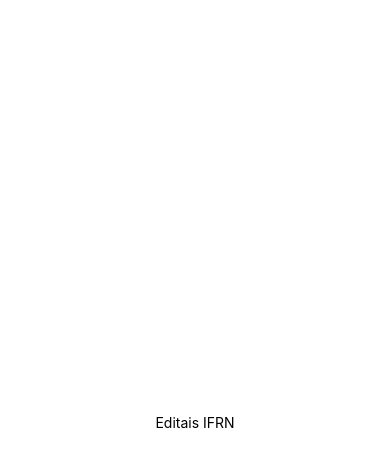
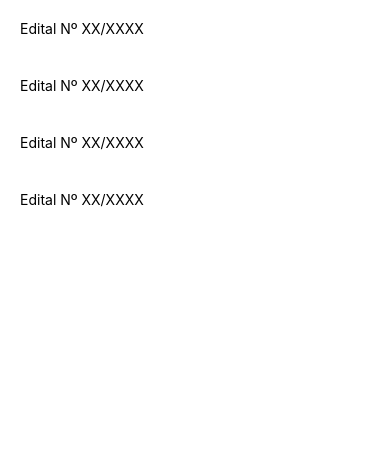
Before and after one commit to Cleisson50/Editais_IFRN, a React Native app: screen /Edital in a window 390 px wide. Shown: the top 466 px of the page. Built offline with nearby package versions, Linux system fonts and the light colour scheme.

Commit message:
Alterando a pagina de editais, stack e app

```diff
--- a/App.js
+++ b/App.js
@@ -1,20 +1,13 @@
-import { StatusBar } from 'expo-status-bar';
-import { StyleSheet, Text, View } from 'react-native';
+import { View } from 'react-native';
+import Stack from './navigation/Stack';
+import { NavigationContainer } from '@react-navigation/native';
 
-export default function App() {
+export default () => {
   return (
-    <View style={styles.container}>
-      <Text>Editais IFRN</Text>
-      <StatusBar style="auto" />
+    <View>
+      <NavigationContainer>
+        <Stack />
+      </NavigationContainer>
     </View>
   );
 }
-
-const styles = StyleSheet.create({
-  container: {
-    flex: 1,
-    backgroundColor: '#fff',
-    alignItems: 'center',
-    justifyContent: 'center',
-  },
-});
--- a/navigation/Stack.js
+++ b/navigation/Stack.js
@@ -1,13 +1,17 @@
 import { createNativeStackNavigator } from '@react-navigation/native-stack';
 import Index from '../src/pages/Index';
+import Campus from '../src/pages/Campus';
+import Ano from '../src/pages/Ano';
+import Edital from '../src/pages/Edital';
 
 
 const Stack = createNativeStackNavigator();
 
 export default (props) => (
     <Stack.Navigator initialRouteName="Index">
-      <Stack.Screen name="Contato" component={Contato} />
-      <Stack.Screen name="Sobre" component={Sobre} />
+      <Stack.Screen name="Campus" component={Campus} />
+      <Stack.Screen name="Ano" component={Ano} />
       <Stack.Screen name="Index" component={Index} />
+      <Stack.Screen name="Edital" component={Edital} />
     </Stack.Navigator>
   );
--- a/src/pages/Edital.js
+++ b/src/pages/Edital.js
@@ -0,0 +1,60 @@
+import * as React from 'react';
+import { Text, View, TouchableHighlight, StyleSheet } from 'react-native'
+
+export default props => {
+    return (
+        <View style={style.campus}>
+            <TouchableHighlight style={style.btn1} onPress={() => { props.navigation.navigate("Edital") }}>
+                <View>
+                    <Text>Edital Nº XX/XXXX</Text>
+                </View>
+            </TouchableHighlight>
+            <TouchableHighlight style={style.btn2} onPress={() => { props.navigation.navigate("Edital") }}>
+                <View>
+                    <Text>Edital Nº XX/XXXX</Text>
+                </View>
+            </TouchableHighlight>
+            <TouchableHighlight style={style.btn3} onPress={() => { props.navigation.navigate("Edital") }}>
+                <View>
+                    <Text>Edital Nº XX/XXXX</Text>
+                </View>
+            </TouchableHighlight>
+            <TouchableHighlight style={style.btn4} onPress={() => { props.navigation.navigate("Edital") }}>
+                <View>
+                    <Text>Edital Nº XX/XXXX</Text>
+                </View>
+            </TouchableHighlight>
+
+        </View>
+    )
+}
+
+const style = StyleSheet.create({
+    campus: {
+        flex: 1,
+    },
+    btn1: {
+        textAlign: 'center',
+        padding: 20,
+        borderRadius: 30,
+        backgroundColor: 'DarkCyan'
+    },
+    btn2: {
+        textAlign: 'center',
+        padding: 20,
+        borderRadius: 30,
+        backgroundColor: 'DarkCyan'
+    },
+    btn3: {
+        textAlign: 'center',
+        padding: 20,
+        borderRadius: 30,
+        backgroundColor: 'DarkCyan'
+    },
+    btn4: {
+        textAlign: 'center',
+        padding: 20,
+        borderRadius: 30,
+        backgroundColor: 'DarkCyan'
+    }
+})
```
